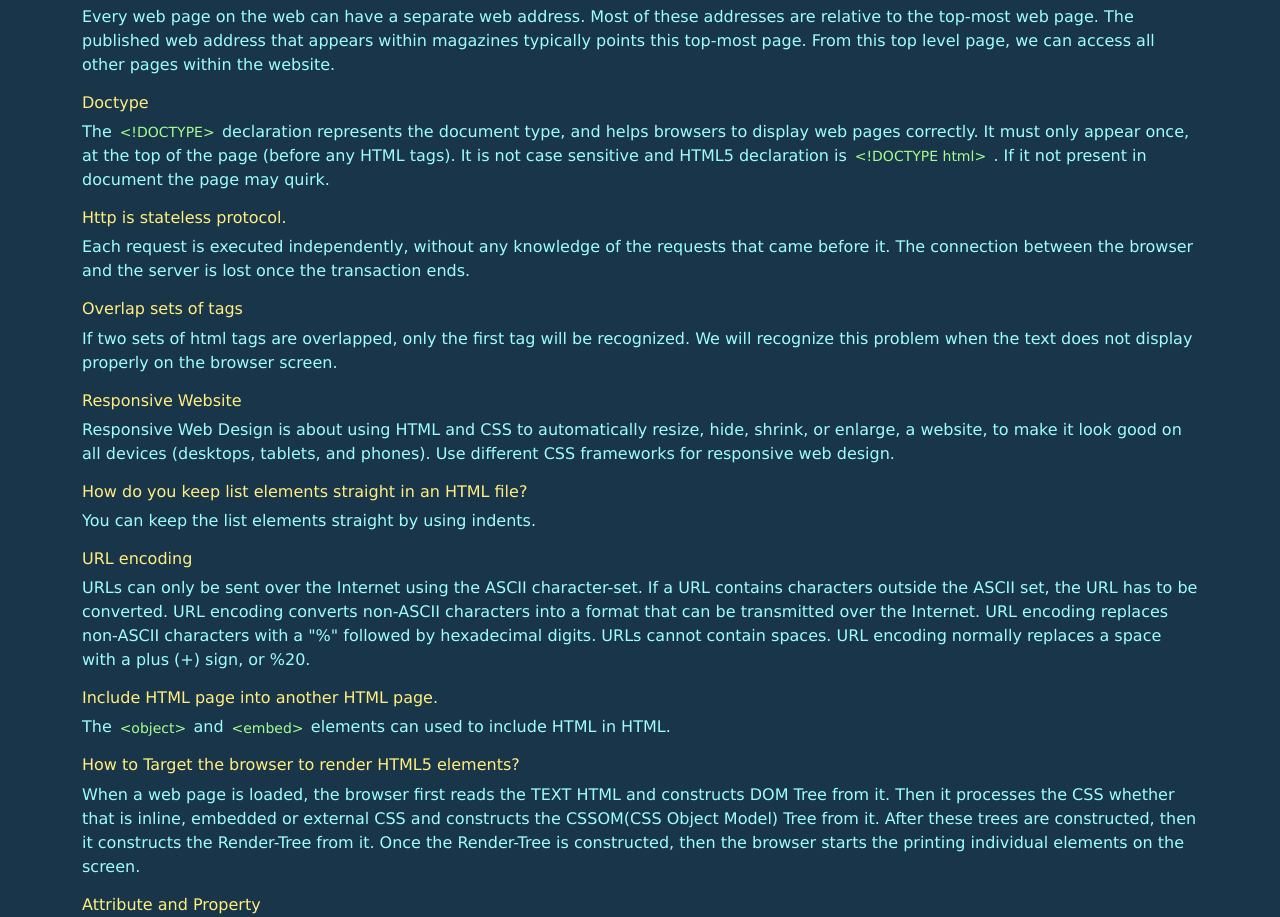
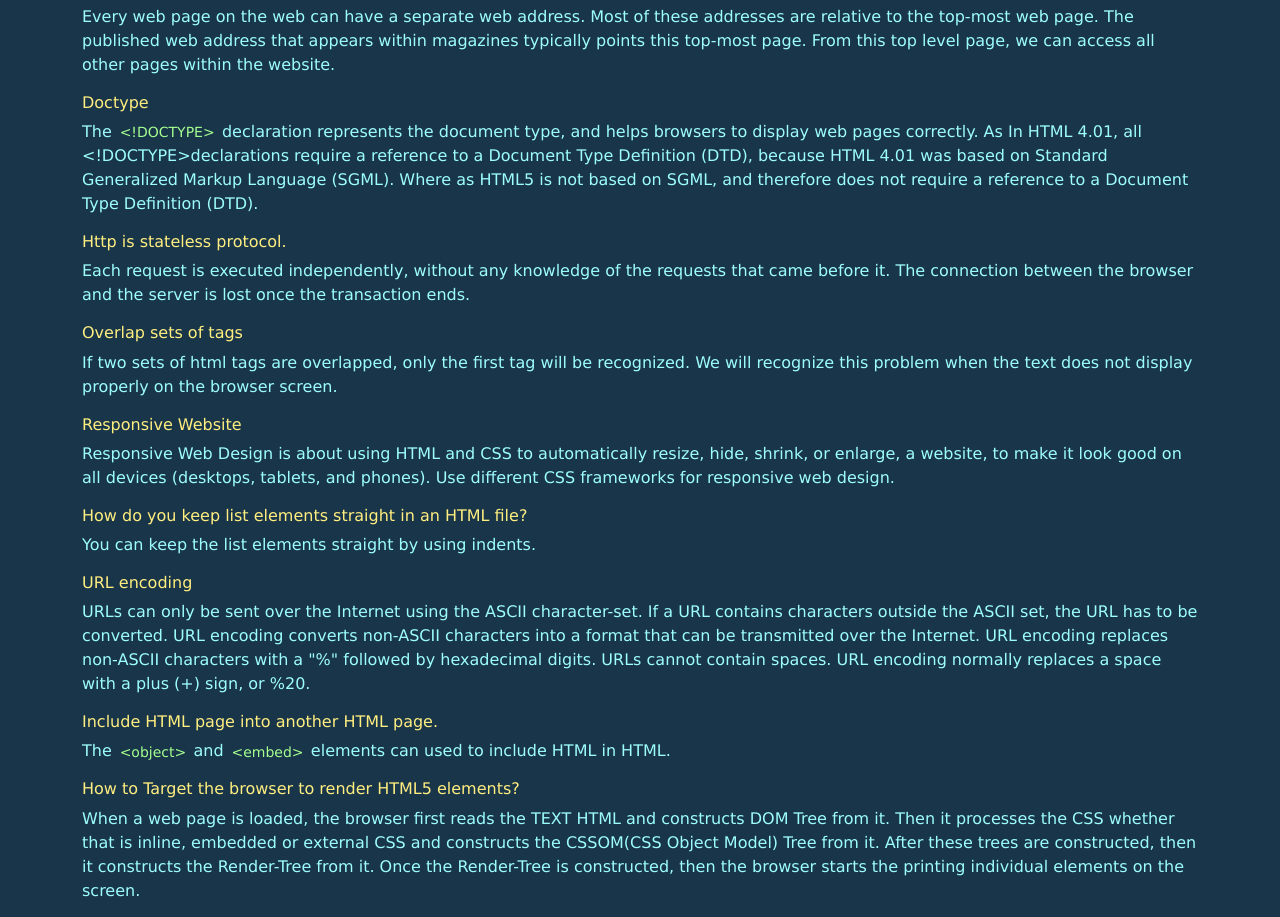
Before and after one commit to pawanptl0/pMERN, a React (Create React App) app: page / in a window 1280 px wide. Shown: the part 1300-2217 px from the top of the page. Built offline with nearby package versions, Linux system fonts and the light colour scheme.

Commit message:
update in html file

```diff
--- a/src/pages/htmlfile.jsx
+++ b/src/pages/htmlfile.jsx
@@ -73,7 +73,7 @@ const Htmlfile = () => {
 
       <div>
         <h6>Doctype</h6>
-        <p>The <small> <mark> &lt;!DOCTYPE&gt; </mark> </small> declaration represents the document type, and helps browsers to display web pages correctly. It must only appear once, at the top of the page (before any HTML tags). It is not case sensitive and HTML5 declaration is <small>  <mark> &lt;!DOCTYPE html&gt; </mark> </small>. If it not present in document the page may quirk.</p>
+        <p>The <small> <mark> &lt;!DOCTYPE&gt; </mark> </small> declaration represents the document type, and helps browsers to display web pages correctly. As In HTML 4.01, all &lt;!DOCTYPE&gt;declarations require a reference to a Document Type Definition (DTD), because HTML 4.01 was based on Standard Generalized Markup Language (SGML). Where as HTML5 is not based on SGML, and therefore does not require a reference to a Document Type Definition (DTD).</p>
       </div>
 
       <div>
```
